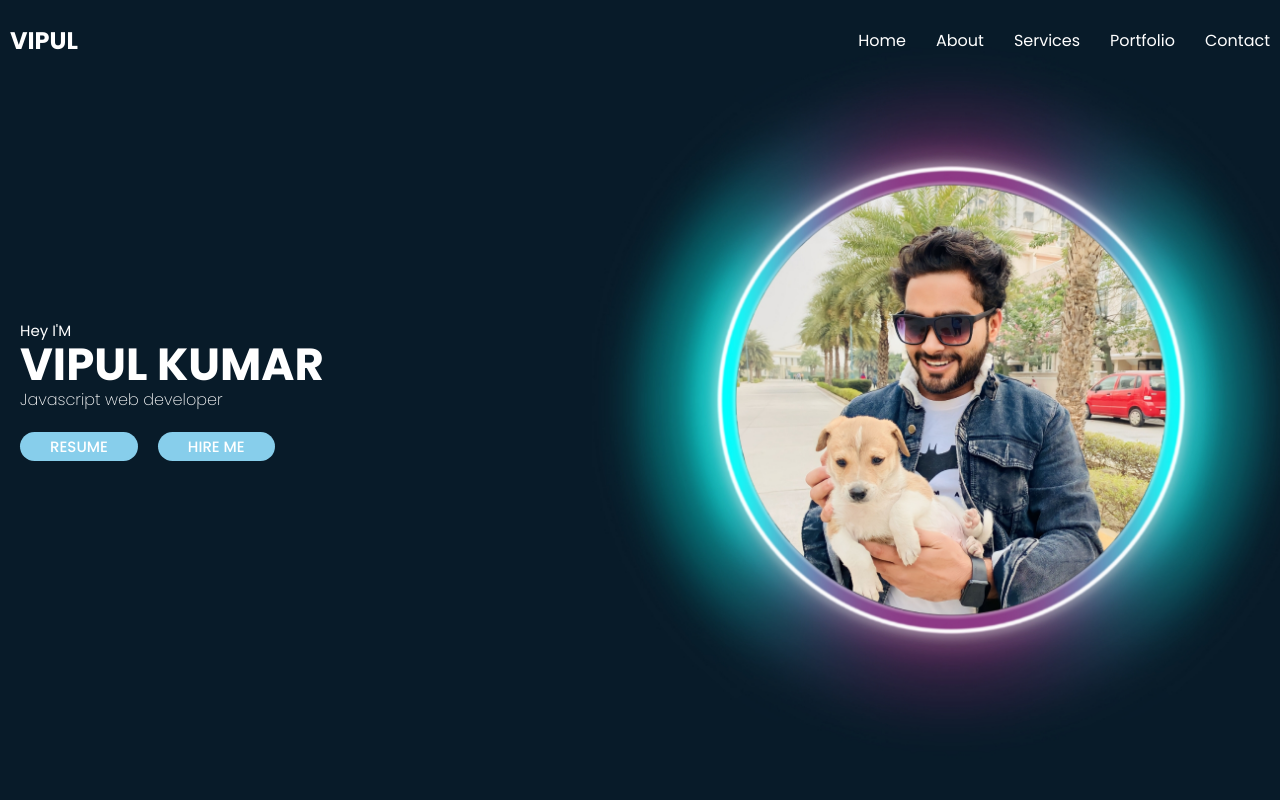
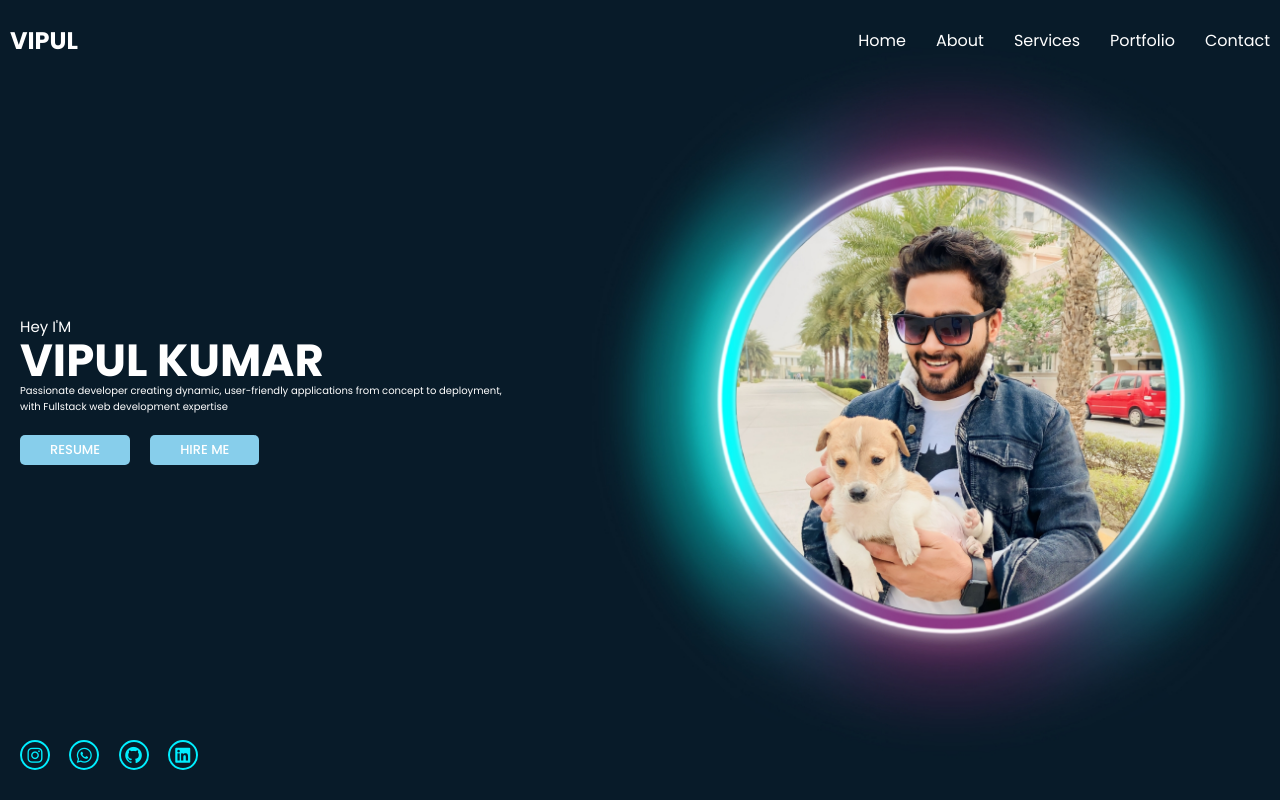
Before and after one commit to Vipulkumar82/portfolio, a plain HTML site: page index.html in a window 1280 px wide. Drawn offline with nearby package versions, Linux system fonts and the light colour scheme.

Commit message:
added home page

```diff
--- a/index.html
+++ b/index.html
@@ -11,11 +11,12 @@
     <link
         href="https://fonts.googleapis.com/css2?family=Poppins:ital,wght@0,100;0,200;0,300;0,400;0,500;0,600;0,700;0,800;0,900;1,100;1,200;1,300;1,400;1,500;1,600;1,700;1,800;1,900&display=swap"
         rel="stylesheet">
+    <link href='https://unpkg.com/boxicons@2.1.4/css/boxicons.min.css' rel='stylesheet'>
 </head>
 
 <body>
-    <div id="header">
-        <nav>
+    <header class="header">
+        <nav class="navbar">
             <div>
                 <h2 class="main-heading">VIPUL</h1>
             </div>
@@ -27,17 +28,32 @@
                 <li><a href="#">Contact</a></li>
             </ul>
         </nav>
+    </header>
+    <section class="home">
         <div class="container">
             <p class="intro">Hey I'M</p>
             <h1 class="heading">VIPUL KUMAR</h1>
-            <p class="subheading">Javascript web developer</p>
+            <p class="subheading">Passionate developer creating dynamic,
+            user-friendly applications from concept to deployment,
+            with Fullstack web development expertise
+            </p>
             <div class="hero-button">
                 <a href="#">RESUME</a>
                 <a href="#">HIRE ME</a>
             </div>
+            <div class="home-sci">
+                <a href="#"><i class='bx bxl-instagram'></i></a>
+                <a href="#"><i class='bx bxl-whatsapp'></i></a>
+                <a href="#"><i class='bx bxl-github'></i></a>
+                <a href="#"><i class='bx bxl-linkedin-square'></i></a>
+            </div>
+            <!-- <div class="hero-button">
+                <a href="#">RESUME</a>
+                <a href="#">HIRE ME</a>
+            </div> -->
         </div>
 
-    </div>
+    </section>
 
 </body>
 
--- a/style.css
+++ b/style.css
@@ -1,7 +1,7 @@
 *{
-    margin: 0px;
-    padding: 0px;
-    box-sizing: border-box;
+  margin: 0px;
+  padding: 0px;
+  box-sizing: border-box;
 }
 ::-webkit-scrollbar{
     display: none;
@@ -127,6 +127,7 @@ a{
     min-width: 100vw;
     min-height: 100vh;
     background-color: brown;
+    position: relative;
 }
 body{
     position: relative;
@@ -145,6 +146,7 @@ nav{
     gap: 30px;
     justify-content: space-between;
     align-items: center;
+    z-index: 999;
 }
 nav ul{
     display: flex;
@@ -153,6 +155,10 @@ nav ul{
 nav a{
     color: white;
 }
+.navbar a:hover{
+  color:aqua;
+}
+
 
 .container{
     background-image: url('./myportfoliopic.jpg');
@@ -173,28 +179,71 @@ h1{
 }
 
 .subheading{
-    font-weight: 200;
+    font-weight: 400;
+    font-size: 10px;
+    width: 40%;
 }
 
 .intro{
     font-size: 15px;
 }
 
-.container a{
-    background-color: skyblue;
-    padding: 3px 30px;
-    border-radius: 20px;
-    color: white;
-    font-size: 15px;
-    font-weight: 500;
-}
+
+
 
 .hero-button{
     margin: 20px 0px;
     display: flex;
     gap: 20px;
+    border-radius: 20px;
+    color: white;
+    font-size: 13px;
+    font-weight: 500;
+
 }
 
-.main-heading{
+.hero-button a{
+  background-color: skyblue;
+  color: white;
+  border-radius: 5px;
+  padding: 5px 30px;
+}
+.hero-button a:hover{
+  background-color: rgb(177, 202, 212);
+  color: rgb(65, 111, 129);
+  transition: 0.6s ease all;
+  scale: 0.95;
+}
+
+.main-heading,h1:hover {
     color: white;
+    transition: 0.6s ease all;
 }
+.main-heading:hover,h1:hover{
+  color: rgb(161, 185, 195);
+}
+.home-sci a{
+  display: inline-flex;
+  justify-content: center;
+  align-items:center;
+  width: 30px;
+  height: 30px;
+  background: transparent;
+  border: 2px solid #0ef;
+  border-radius: 50%;
+  font-size: 20px;
+  color: #0ef;
+  text-decoration: none;
+  margin: 30px 15px 30px 0;
+}
+.home-sci a:hover{
+  background: #0ef;
+  color:#081b29;
+  box-shadow: 0 0 20px #0ef;
+}
+
+.home-sci{
+  position: absolute;
+  bottom: 0px;
+  left: 20px;
+}
```
Also changed, not shown: 1 other file.
